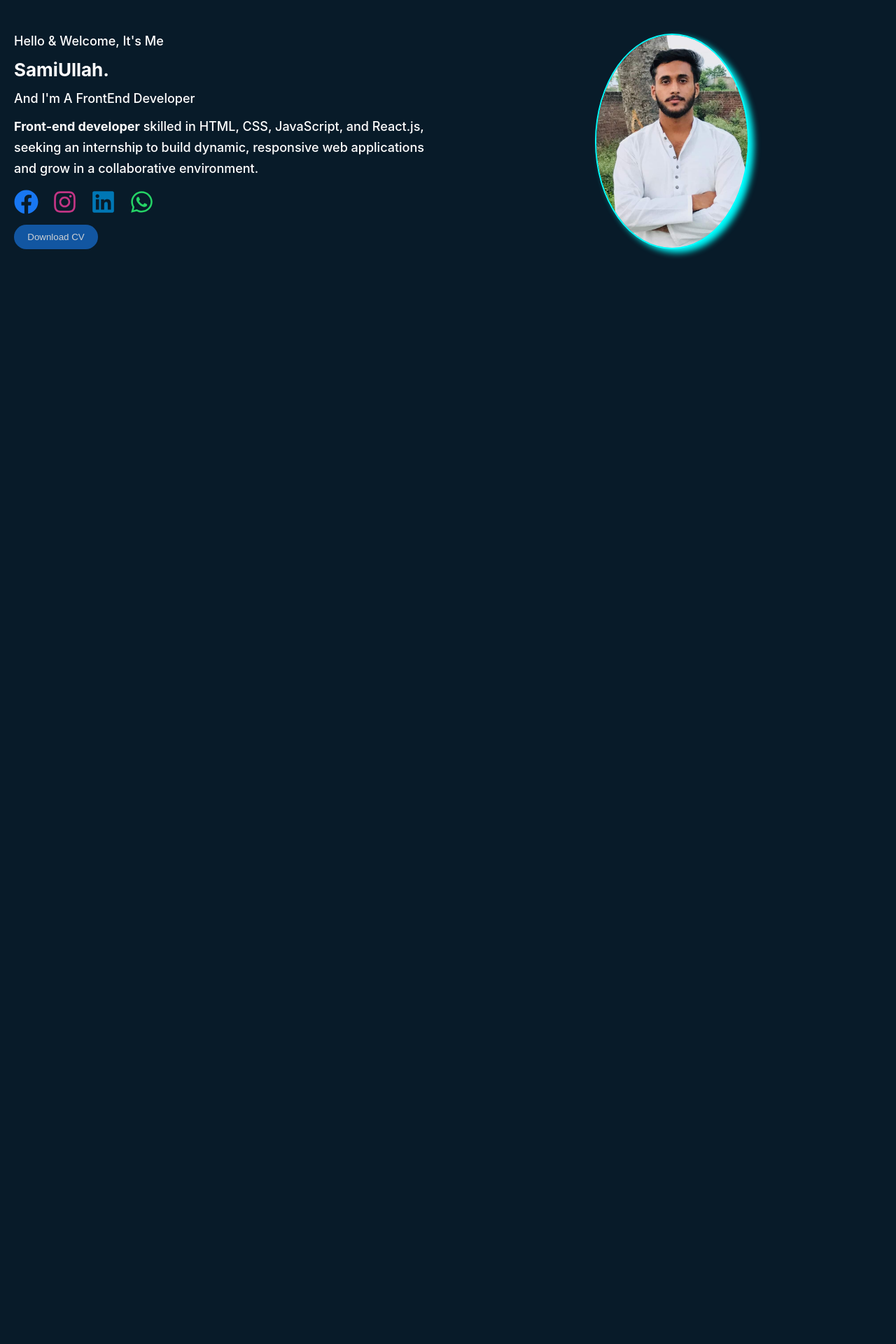
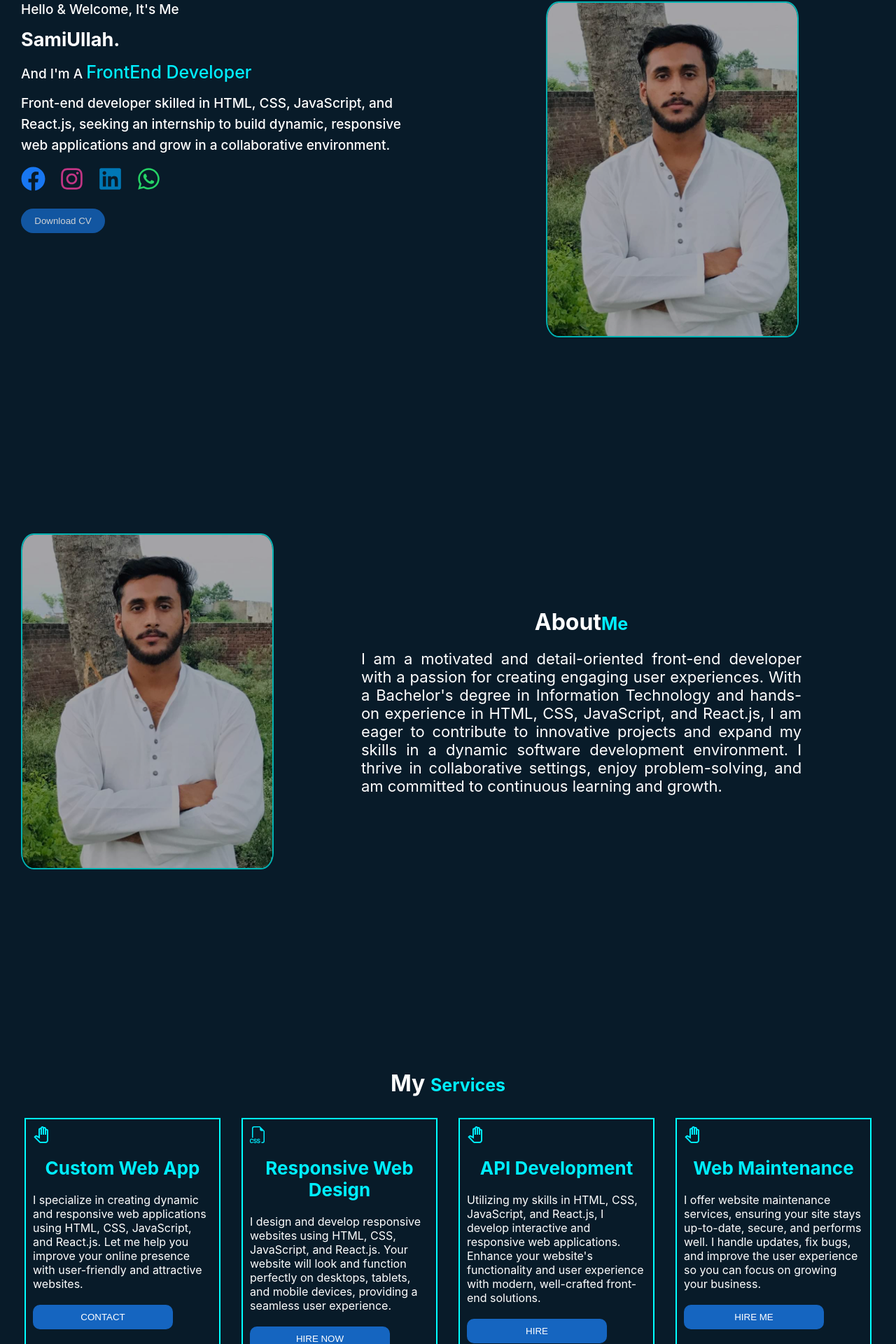
Before and after one commit to SamiUllah928/portfolio-frontend, a React (Create React App) app: page / in a window 1280 px wide. Shown: the part 198-2118 px from the top of the page at 70% size. Before the commit the page ends 800 px from the top, so only its background shows below. Built offline with nearby package versions, Linux system fonts and the light colour scheme.

Commit message:
third commit

```diff
--- a/src/App.css
+++ b/src/App.css
@@ -53,22 +53,26 @@
   display: grid;
   grid-template-columns: 50% 50%;
   place-content: center;
-  height: 80vh;
+  height: calc(100vh - 80px);
   color: white;
 }
 .hero-content {
   display: flex;
   flex-direction: column;
   gap: 15px;
-  padding-inline: 20px;
+  padding-inline: 30px;
 }
 .hero-content h3,
 h4 {
-  font-size: 18px;
+  font-size: 19px;
   font-weight: 500;
 }
+.highlight {
+  font-size: 25px;
+  color: var(--color-aqua);
+}
 .hero-content h2 {
-  font-size: 26px;
+  font-size: 27px;
   font-weight: 700;
 }
 .hero-content h4 {
@@ -101,19 +105,19 @@ h4 {
   display: flex;
   justify-content: center;
 }
-img {
-  width: 220px;
-  aspect-ratio: 3/2;
+.my-image img {
+  /* width: 240px; */
+  height: 60vh;
+  /* aspect-ratio: 3/2; */
   object-fit: cover;
-  border-radius: 50%;
-  filter: brightness(80%);
-  filter: drop-shadow(7px 5px 5px aqua);
+  border-radius: 5%;
+  filter: brightness(70%);
   border: 2px solid aqua;
 }
-img:hover {
+.my-image img:hover {
   filter: brightness(100%);
-  transition: 0.5s;
   filter: drop-shadow(5px 5px 5px aqua);
+  transition: 1s linear;
 }
 #download-cv {
   text-transform: capitalize;
@@ -125,6 +129,7 @@ img:hover {
   background-color: #1565c0;
   cursor: pointer;
   opacity: 0.8;
+  margin-top: 10px;
 }
 #download-cv:hover {
   opacity: 1;
@@ -132,3 +137,89 @@ img:hover {
   transition: 0.3s;
 }
 /* Hero Section Style End */
+
+/* About Me Style Start */
+.AboutMe {
+  height: 100vh;
+  display: flex;
+  justify-content: space-around;
+  gap: 20px;
+  align-items: center;
+  color: white;
+  padding-inline: 30px;
+}
+.AboutMe img {
+  height: 60vh;
+  object-fit: cover;
+  border-radius: 5%;
+  filter: brightness(70%);
+  border: 2px solid aqua;
+}
+img:hover {
+  filter: brightness(100%);
+  filter: drop-shadow(5px 5px 5px aqua);
+  transition: 1s linear;
+}
+.experience {
+  display: flex;
+  flex-direction: column;
+  align-items: center;
+  width: 100%;
+  gap: 20px;
+}
+.experience h1 {
+  font-size: 32px;
+}
+.experience p {
+  font-size: 22px;
+  width: 75%;
+  text-align: justify;
+}
+/* About Me Style End */
+
+/* My Services Style Start */
+.MyServices {
+  display: flex;
+  flex-direction: column;
+  gap: 30px;
+  height: 100vh;
+  color: white;
+  justify-content: center;
+}
+.MyServices h1 {
+  color: white;
+  text-align: center;
+}
+.service-cards {
+  display: flex;
+  flex-wrap: wrap;
+  justify-content: center;
+  gap: 30px;
+}
+.cardOne {
+  display: flex;
+  flex-direction: column;
+  gap: 20px;
+  height: 60vh;
+  width: 280px;
+  border: 2px solid aqua;
+  padding: 10px;
+}
+.cards-icon {
+  color: var(--color-aqua);
+  font-size: 24px;
+}
+.cardOne h1 {
+  color: var(--color-aqua);
+  font-size: 26px;
+}
+.cardOne button {
+  width: 200px;
+  height: 35px;
+  border: none;
+  background-color: #1565c0;
+  text-transform: uppercase;
+  color: white;
+  border-radius: 10px;
+}
+/* My Services Style End */
--- /dev/null
+++ b/src/components/AboutMe.jsx
@@ -0,0 +1,24 @@
+import React from "react";
+import myPic from "./sami.jpg";
+
+export default function AboutMe() {
+  return (
+    <div className="AboutMe">
+      <img src={myPic} alt="No Internet" />
+      <div className="experience">
+        <h1>
+          About<span className="highlight">Me</span>
+        </h1>
+        <p>
+          I am a motivated and detail-oriented front-end developer with a
+          passion for creating engaging user experiences. With a Bachelor's
+          degree in Information Technology and hands-on experience in HTML, CSS,
+          JavaScript, and React.js, I am eager to contribute to innovative
+          projects and expand my skills in a dynamic software development
+          environment. I thrive in collaborative settings, enjoy
+          problem-solving, and am committed to continuous learning and growth.
+        </p>
+      </div>
+    </div>
+  );
+}
--- a/src/components/HeroSection.jsx
+++ b/src/components/HeroSection.jsx
@@ -13,11 +13,13 @@ export default function HeroSection() {
       <div className="hero-content">
         <h3>Hello & Welcome, It's Me</h3>
         <h2>SamiUllah.</h2>
-        <h3>And I'm A FrontEnd Developer</h3>
+        <h3>
+          And I'm A <span className="highlight">FrontEnd Developer</span>
+        </h3>
         <h4>
-          <b>Front-end developer</b> skilled in HTML, CSS, JavaScript, and
-          React.js, seeking an internship to build dynamic, responsive web
-          applications and grow in a collaborative environment.
+          Front-end developer skilled in HTML, CSS, JavaScript, and React.js,
+          seeking an internship to build dynamic, responsive web applications
+          and grow in a collaborative environment.
         </h4>
         <div className="icons">
           <FaFacebook className="facebook" />
--- /dev/null
+++ b/src/components/MyServices.jsx
@@ -0,0 +1,60 @@
+import React from "react";
+import { MdOutlinePanTool } from "react-icons/md";
+import { BsFiletypeCss } from "react-icons/bs";
+
+export default function MyServices() {
+  return (
+    <div className="MyServices">
+      <h1>
+        My <span className="highlight">Services</span>
+      </h1>
+      {/* card  */}
+      <div className="service-cards">
+        <div className="cardOne">
+          <MdOutlinePanTool className="cards-icon" />
+          <h1>Custom Web App</h1>
+          <p>
+            I specialize in creating dynamic and responsive web applications
+            using HTML, CSS, JavaScript, and React.js. Let me help you improve
+            your online presence with user-friendly and attractive websites.
+          </p>
+          <button>Contact</button>
+        </div>
+        <div className="cardOne">
+          <BsFiletypeCss className="cards-icon" />
+          <h1>Responsive Web Design</h1>
+          <p>
+            I design and develop responsive websites using HTML, CSS,
+            JavaScript, and React.js. Your website will look and function
+            perfectly on desktops, tablets, and mobile devices, providing a
+            seamless user experience.
+          </p>
+          <button>Hire now</button>
+        </div>
+        <div className="cardOne">
+          <MdOutlinePanTool className="cards-icon" />
+          <h1>API Development</h1>
+          <p>
+            Utilizing my skills in HTML, CSS, JavaScript, and React.js, I
+            develop interactive and responsive web applications. Enhance your
+            website's functionality and user experience with modern,
+            well-crafted front-end solutions.
+          </p>
+          <button>hire</button>
+        </div>
+
+        <div className="cardOne">
+          <MdOutlinePanTool className="cards-icon" />
+          <h1>Web Maintenance</h1>
+          <p>
+            I offer website maintenance services, ensuring your site stays
+            up-to-date, secure, and performs well. I handle updates, fix bugs,
+            and improve the user experience so you can focus on growing your
+            business.
+          </p>
+          <button>Hire me </button>
+        </div>
+      </div>
+    </div>
+  );
+}
--- a/src/components/PortFolio.jsx
+++ b/src/components/PortFolio.jsx
@@ -1,12 +1,16 @@
 import React from "react";
 import Header from "./Header";
 import HeroSection from "./HeroSection";
+import AboutMe from "./AboutMe";
+import MyServices from "./MyServices";
 
 export default function PortFolio() {
   return (
     <div>
       <Header />
       <HeroSection />
+      <AboutMe />
+      <MyServices />
     </div>
   );
 }
```
